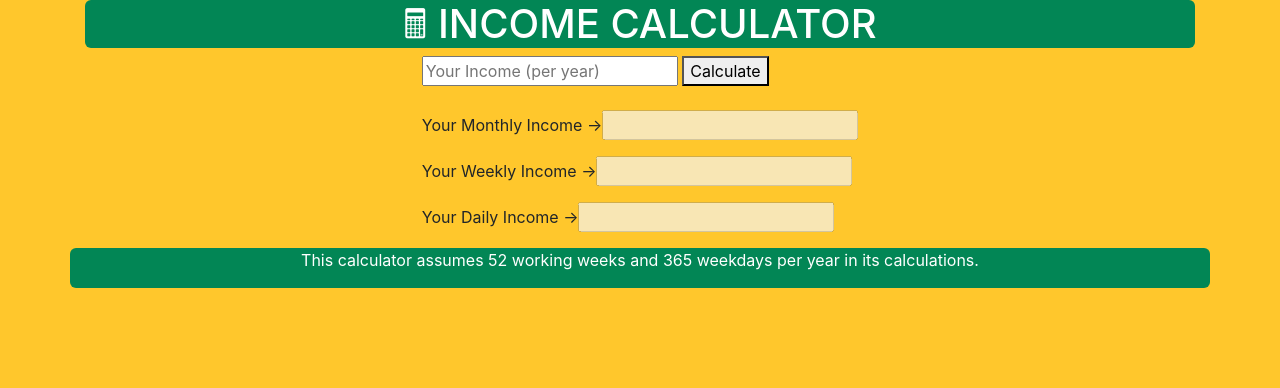
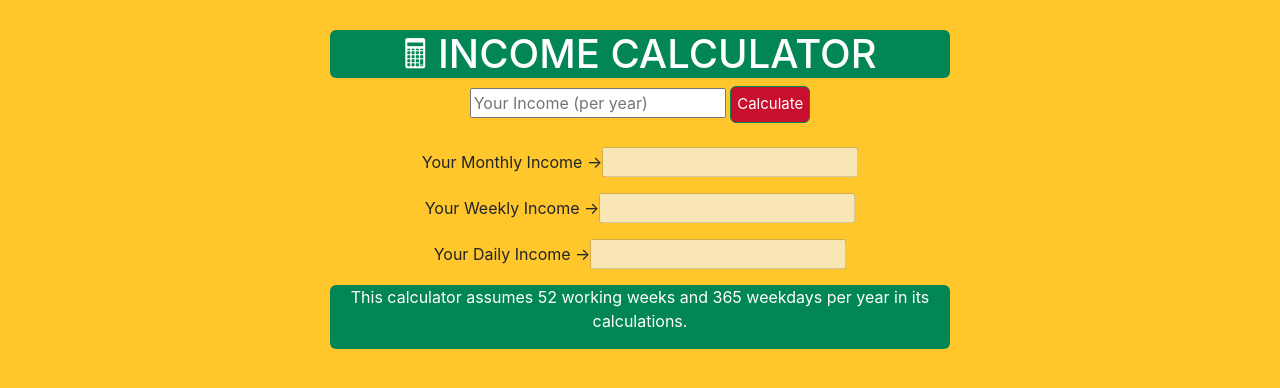
Before and after one commit to martinraul/Income-calculator, a website: page index.html in a window 1280 px wide. Drawn offline with nearby package versions, Linux system fonts and the light colour scheme.

Commit message:
Changed Width, Html white space format

```diff
--- a/index.html
+++ b/index.html
@@ -7,9 +7,16 @@
             content="width=device-width, user-scalable=no, initial-scale=1.0, maximum-scale=1.0, minimum-scale=1.0">
         <link rel="stylesheet" href="https://maxcdn.bootstrapcdn.com/bootstrap/4.0.0/css/bootstrap.min.css">
         <meta http-equiv="X-UA-Compatible" content="ie=edge">
+
         <style type="text/css">
             body {
                 background-color: rgb(255, 199, 44);
+            }
+
+            .container {
+                width: 650px;
+                margin: auto;
+                margin-top: 30px;
             }
 
             h1,
@@ -19,12 +26,26 @@
                 text-align: center;
                 border-radius: 6px;
             }
+
+            #reset-button,
+            button {
+                padding: 6px;
+                font-size: 15px;
+                color: white;
+                background-color: rgb(200, 15, 46);
+                border-radius: 6px;
+                border: 1px solid rgb(2, 134, 85);
+                transition-duration: 0.4s;
+            }
+
             .hidden {
                 display: none;
             }
+
         </style>
 
         <title>🖩 INCOME CALCULATOR</title>
+
     </head>
 
     <body>
@@ -34,21 +55,22 @@
                     <h1> 🖩 INCOME CALCULATOR</h1>
                 </div>
             </div>
-        <div class="row justify-content-center" id="form">
+            <div class="col" align="center" id="form">
                 <form>
-                <input type="number" placeholder="Your Income (per year)" id="annualSalary" />
+                    <input type="number" placeholder="Your Income (per year)" id="annualSalary"/>
                     <button id="calculate">Calculate</button>
                     <input type="reset" value="Reset" class="hidden" id="reset-button">
                     <br><br>
-                <p>Your Monthly Income &rarr;<input type="text" disabled id="monthlySalary" /></p>
-                <p>Your Weekly Income &rarr;<input type="text" disabled id="weeklySalary" /></p>
+                    <p>Your Monthly Income &rarr;<input type="text" disabled id="monthlySalary"/></p>
+                    <p>Your Weekly Income &rarr;<input type="text" disabled id="weeklySalary"/></p>
                     <p>Your Daily Income &rarr;<input type="text" disabled id="dailySalary"></p>
                 </form>
-        </div>
             <div class="row justify-content-center" id="disclaimer">
                 <p>This calculator assumes 52 working weeks and 365 weekdays per year in its
                 calculations.</p>
             </div>
+        </div>
     </body>
     <script src="main.js"></script>
+
 </html>
```
Lines whose indentation alone changed are shown as unchanged.
